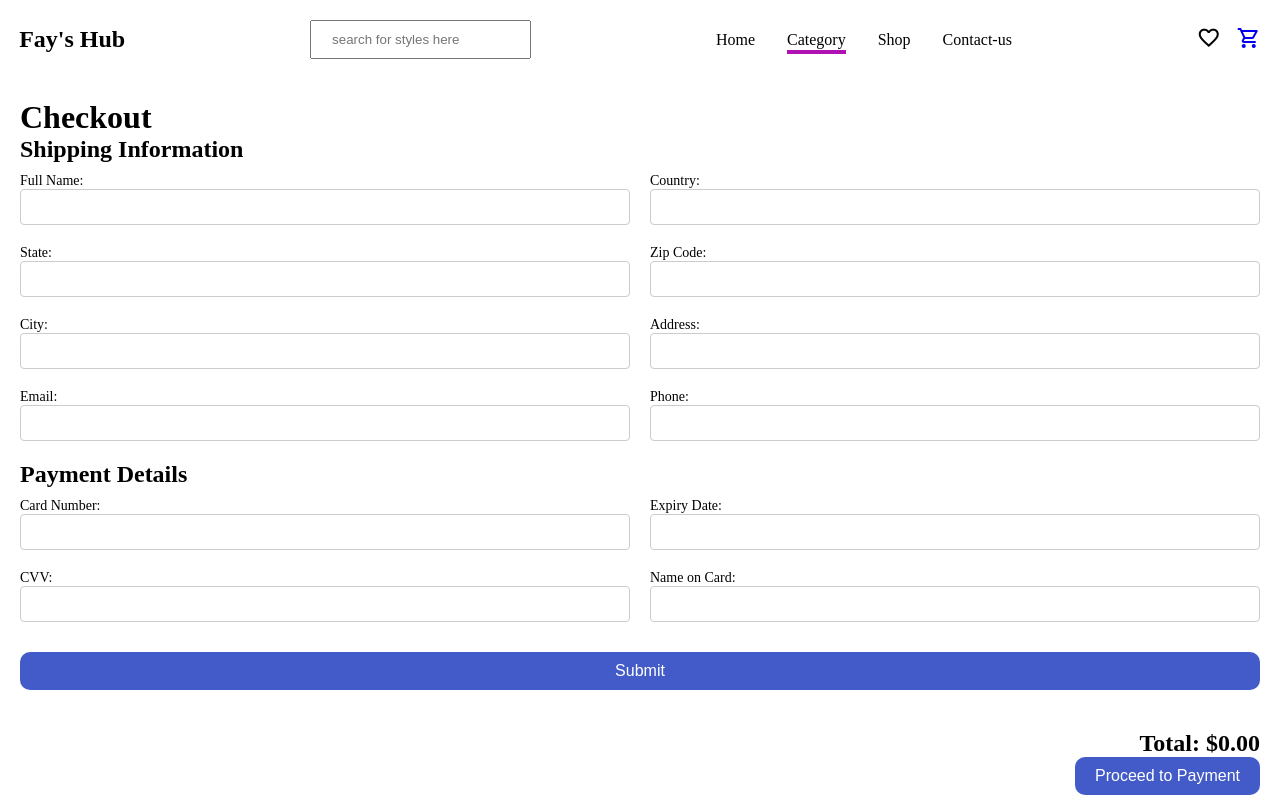
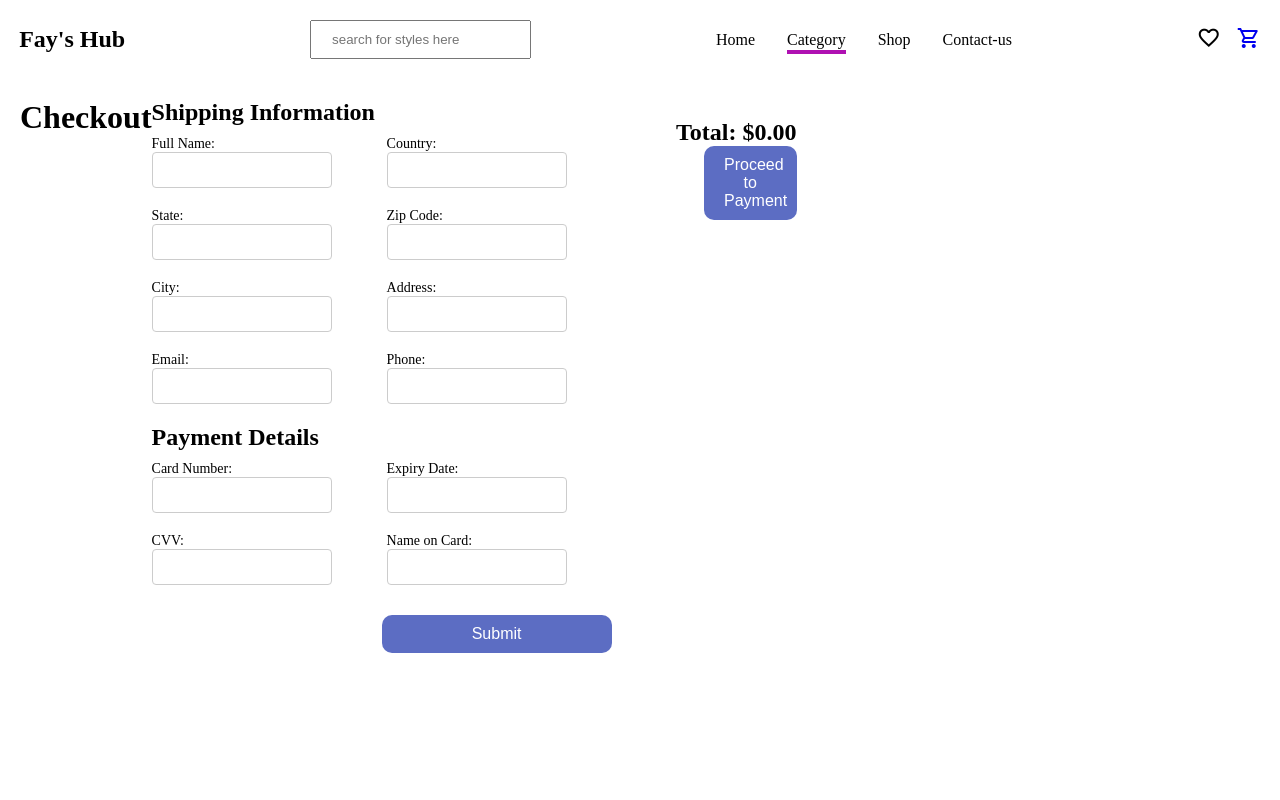
Before and after one commit to bascom241/shopApp, a React (Create React App) app: page /checkout in a window 1280 px wide. Shown: the top 800 px of the page. Built offline with nearby package versions, Linux system fonts and the light colour scheme.

Commit message:
Update CheckoutPage.css

```diff
--- a/src/pages/CheckoutPage.css
+++ b/src/pages/CheckoutPage.css
@@ -1,5 +1,6 @@
 .checkout-container {
     padding: 20px;
+    display: flex;
 }
 
 .user-details-form {
@@ -11,7 +12,7 @@
 
 .form-row {
     display: flex;
-    gap: 20px;
+    gap: 10px;
 }
 
 .user-details-form label {
@@ -27,6 +28,7 @@
     border-radius: 4px;
     border: 1px solid #ccc;
     font-size: 16px;
+    width: 80%;
 }
 
 .user-details-form button {
@@ -84,15 +86,25 @@
 }
 
 .checkout-button {
-    background-color: #435ac9;
+    background-color: #5c6dc3;
     color: white;
     padding: 10px 20px;
     border: none;
     border-radius: 10px;
     cursor: pointer;
     font-size: 16px;
+    width: 50%;
+    margin-left: 50%;
 }
 
 .checkout-button:hover {
     background-color: #3647a4;
 }
+
+@media screen and (width<760px){
+    .checkout-container {
+        padding: 20px;
+        display: flex;
+        flex-direction: column;
+    }
+}
```
